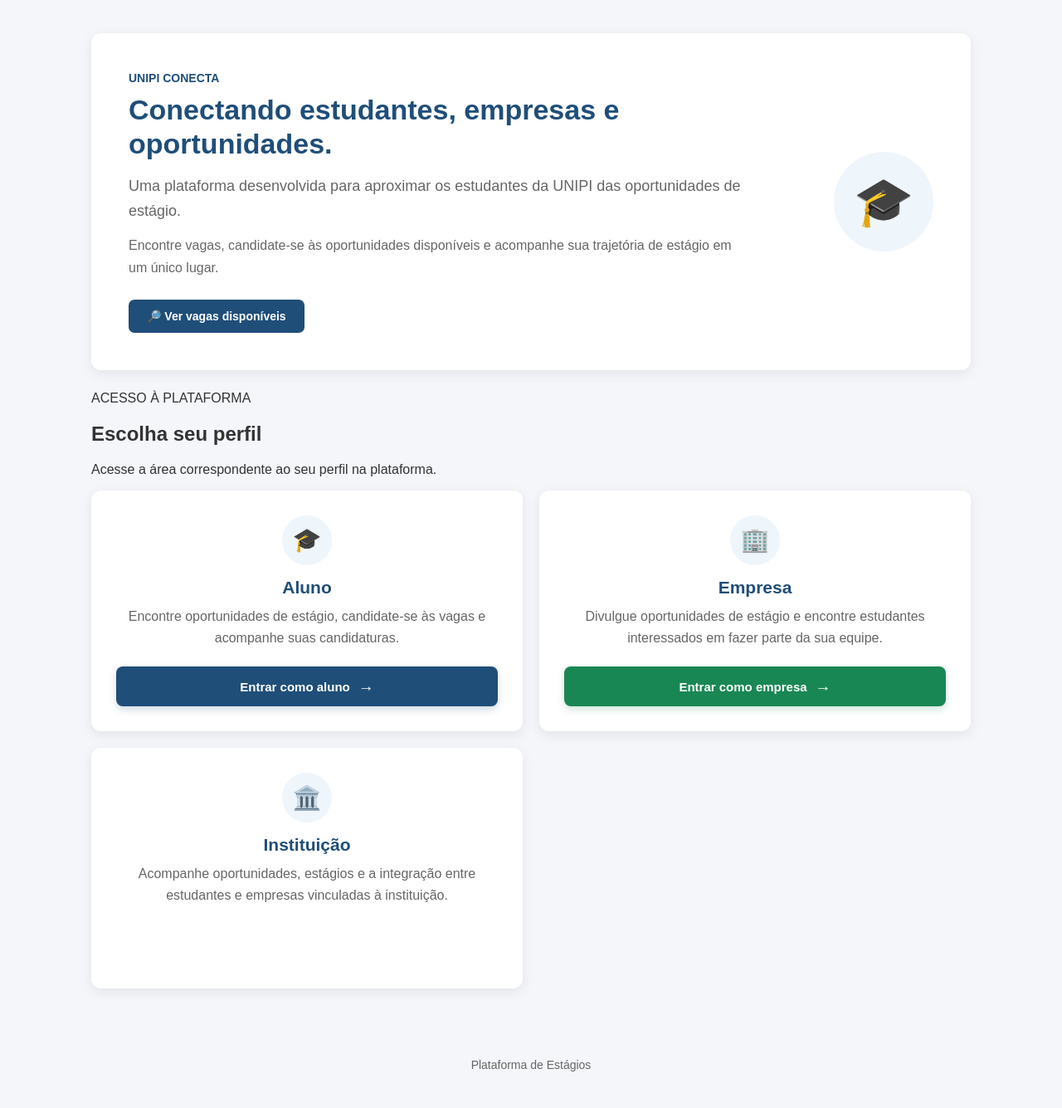
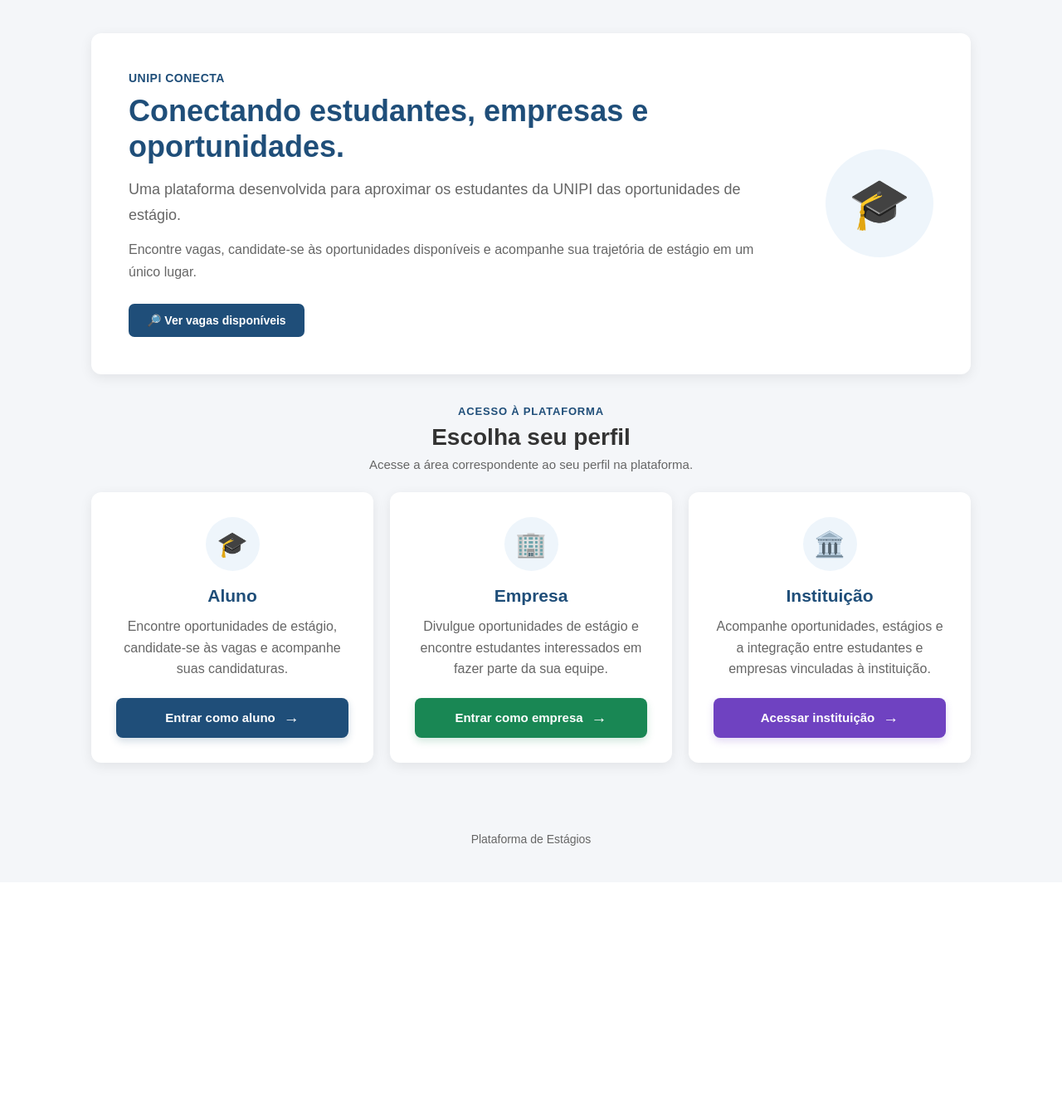
Before and after one commit to Benildomelo/plataforma_estagios, a Django app: page / in a window 1280 px wide. Shown: the part 72-1407 px from the top of the page at 83% size. After the commit the page ends 1091 px from the top, so only its background shows below. Run offline with Django 5.2, Linux system fonts and the light colour scheme.

Commit message:
Atualiza estilo da página inicial

```diff
--- a/vagas/static/css/componentes.css
+++ b/vagas/static/css/componentes.css
@@ -1,6 +1,6 @@
-/* ========================================
-   PÁGINA INICIAL
-======================================== */
+/* =========================================================
+   PÁGINA INICIAL - UNIPI CONECTA
+   ========================================================= */
 
 .inicio {
     max-width: 1100px;
@@ -9,7 +9,7 @@
 
 
 /* =========================================================
-   HERO
+   HERO PRINCIPAL
    ========================================================= */
 
 .inicio-hero {
@@ -26,11 +26,11 @@
 
     gap: 40px;
 
-    margin-bottom: 25px;
+    margin-bottom: 35px;
 }
 
 .inicio-hero-conteudo {
-    max-width: 750px;
+    max-width: 760px;
 }
 
 .inicio-label {
@@ -40,6 +40,7 @@
 
     font-size: 14px;
     font-weight: bold;
+    letter-spacing: 0.5px;
 
     margin-bottom: 10px;
 }
@@ -49,7 +50,7 @@
 
     color: var(--cor-primaria);
 
-    font-size: 34px;
+    font-size: 36px;
     line-height: 1.2;
 }
 
@@ -77,8 +78,8 @@
 }
 
 .inicio-hero-icone {
-    width: 120px;
-    height: 120px;
+    width: 130px;
+    height: 130px;
 
     flex-shrink: 0;
 
@@ -90,18 +91,61 @@
 
     border-radius: 50%;
 
-    font-size: 58px;
+    font-size: 60px;
 }
 
 
 /* =========================================================
-   CARDS
+   TÍTULO DA SEÇÃO DE PERFIS
+   ========================================================= */
+
+.inicio-areas {
+    margin-top: 10px;
+}
+
+.inicio-secao-titulo {
+    text-align: center;
+
+    margin-bottom: 25px;
+}
+
+.inicio-secao-titulo span {
+    display: inline-block;
+
+    color: var(--cor-primaria);
+
+    font-size: 13px;
+    font-weight: bold;
+    letter-spacing: 0.8px;
+
+    margin-bottom: 8px;
+}
+
+.inicio-secao-titulo h2 {
+    margin: 0 0 8px;
+
+    color: var(--cor-texto);
+
+    font-size: 28px;
+}
+
+.inicio-secao-titulo p {
+    margin: 0;
+
+    color: var(--cor-texto-secundario);
+
+    font-size: 15px;
+}
+
+
+/* =========================================================
+   CARDS DOS PERFIS
    ========================================================= */
 
 .inicio-cards {
     display: grid;
 
-    grid-template-columns: repeat(2, 1fr);
+    grid-template-columns: repeat(3, 1fr);
 
     gap: 20px;
 }
@@ -119,19 +163,28 @@
     display: flex;
     flex-direction: column;
 
-    transition: 0.25s ease;
+    min-height: 310px;
+
+    transition: transform 0.25s ease,
+                box-shadow 0.25s ease;
 }
 
 .inicio-card:hover {
-    transform: translateY(-3px);
+    transform: translateY(-4px);
+
     box-shadow: 0 8px 22px rgba(0, 0, 0, 0.12);
 }
 
+
+/* =========================================================
+   ÍCONE DOS CARDS
+   ========================================================= */
+
 .inicio-card-icone {
-    width: 60px;
-    height: 60px;
+    width: 65px;
+    height: 65px;
 
-    margin: 0 auto 15px;
+    margin: 0 auto 18px;
 
     display: flex;
     align-items: center;
@@ -141,16 +194,26 @@
 
     border-radius: 50%;
 
-    font-size: 28px;
+    font-size: 30px;
 }
 
+
+/* =========================================================
+   TÍTULO DOS CARDS
+   ========================================================= */
+
 .inicio-card h2 {
-    margin: 0 0 10px;
+    margin: 0 0 12px;
 
     color: var(--cor-primaria);
 
     font-size: 21px;
 }
+
+
+/* =========================================================
+   TEXTO DOS CARDS
+   ========================================================= */
 
 .inicio-card p {
     margin: 0;
@@ -164,18 +227,21 @@
 
 
 /* =========================================================
-   BOTÕES DE LOGIN - PÁGINA INICIAL
+   BOTÕES DOS PERFIS
    ========================================================= */
 
 .botao-login {
     display: flex;
+
     align-items: center;
     justify-content: center;
+
     gap: 10px;
 
     width: 100%;
 
     margin-top: 22px;
+
     padding: 13px 20px;
 
     border-radius: 8px;
@@ -193,14 +259,15 @@
 }
 
 
-/* ---------------------------------------------------------
-   LOGIN DO ALUNO
-   --------------------------------------------------------- */
+/* =========================================================
+   BOTÃO ALUNO
+   ========================================================= */
 
 .botao-login-aluno {
     background: #1f4e79;
 
-    box-shadow: 0 4px 10px rgba(31, 78, 121, 0.20);
+    box-shadow:
+        0 4px 10px rgba(31, 78, 121, 0.20);
 }
 
 .botao-login-aluno:hover {
@@ -210,18 +277,20 @@
 
     transform: translateY(-2px);
 
-    box-shadow: 0 7px 16px rgba(31, 78, 121, 0.28);
+    box-shadow:
+        0 7px 16px rgba(31, 78, 121, 0.28);
 }
 
 
-/* ---------------------------------------------------------
-   LOGIN DA EMPRESA
-   --------------------------------------------------------- */
+/* =========================================================
+   BOTÃO EMPRESA
+   ========================================================= */
 
 .botao-login-empresa {
     background: #198754;
 
-    box-shadow: 0 4px 10px rgba(25, 135, 84, 0.20);
+    box-shadow:
+        0 4px 10px rgba(25, 135, 84, 0.20);
 }
 
 .botao-login-empresa:hover {
@@ -231,13 +300,37 @@
 
     transform: translateY(-2px);
 
-    box-shadow: 0 7px 16px rgba(25, 135, 84, 0.28);
+    box-shadow:
+        0 7px 16px rgba(25, 135, 84, 0.28);
 }
 
 
-/* ---------------------------------------------------------
+/* =========================================================
+   BOTÃO INSTITUIÇÃO
+   ========================================================= */
+
+.botao-login-instituicao {
+    background: #6f42c1;
+
+    box-shadow:
+        0 4px 10px rgba(111, 66, 193, 0.20);
+}
+
+.botao-login-instituicao:hover {
+    background: #59339d;
+
+    color: #ffffff;
+
+    transform: translateY(-2px);
+
+    box-shadow:
+        0 7px 16px rgba(111, 66, 193, 0.28);
+}
+
+
+/* =========================================================
    SETA DOS BOTÕES
-   --------------------------------------------------------- */
+   ========================================================= */
 
 .botao-login span {
     font-size: 19px;
@@ -253,6 +346,19 @@
 /* =========================================================
    RESPONSIVIDADE
    ========================================================= */
+
+@media (max-width: 850px) {
+
+    .inicio-cards {
+        grid-template-columns: repeat(2, 1fr);
+    }
+
+    .inicio-card:last-child {
+        grid-column: 1 / -1;
+    }
+
+}
+
 
 @media (max-width: 700px) {
 
@@ -280,17 +386,25 @@
         grid-template-columns: 1fr;
     }
 
+    .inicio-card:last-child {
+        grid-column: auto;
+    }
+
     .inicio-card {
+        min-height: auto;
+
         padding: 25px 20px;
     }
 
     .inicio-acoes .botao-principal {
         width: 100%;
+
         text-align: center;
     }
 
     .botao-login {
         padding: 12px 16px;
+
         font-size: 15px;
     }
 
```
